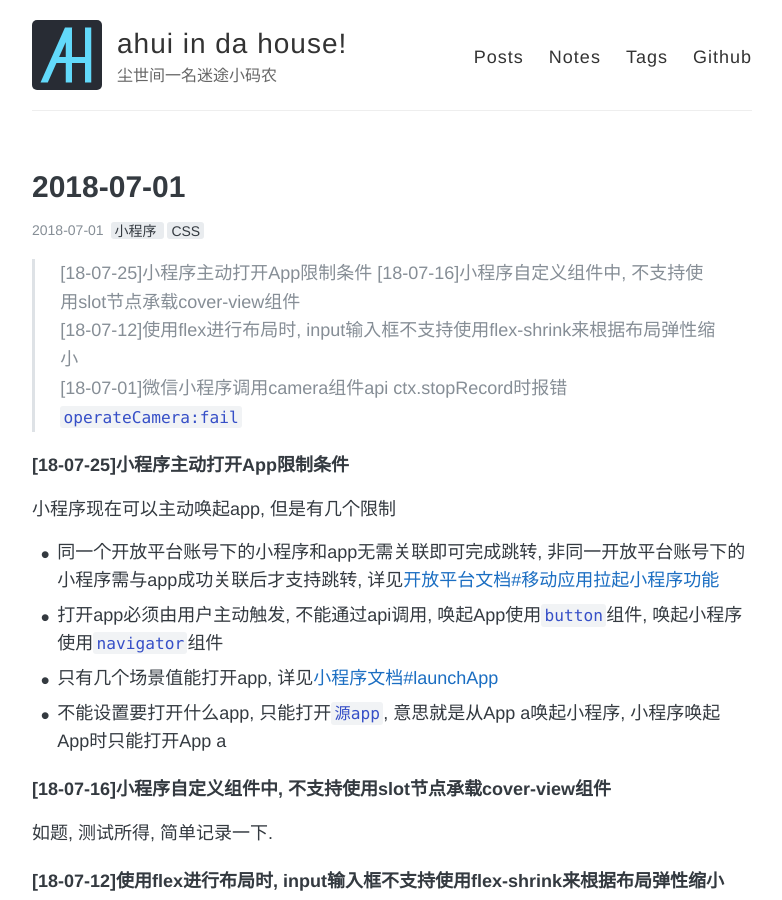
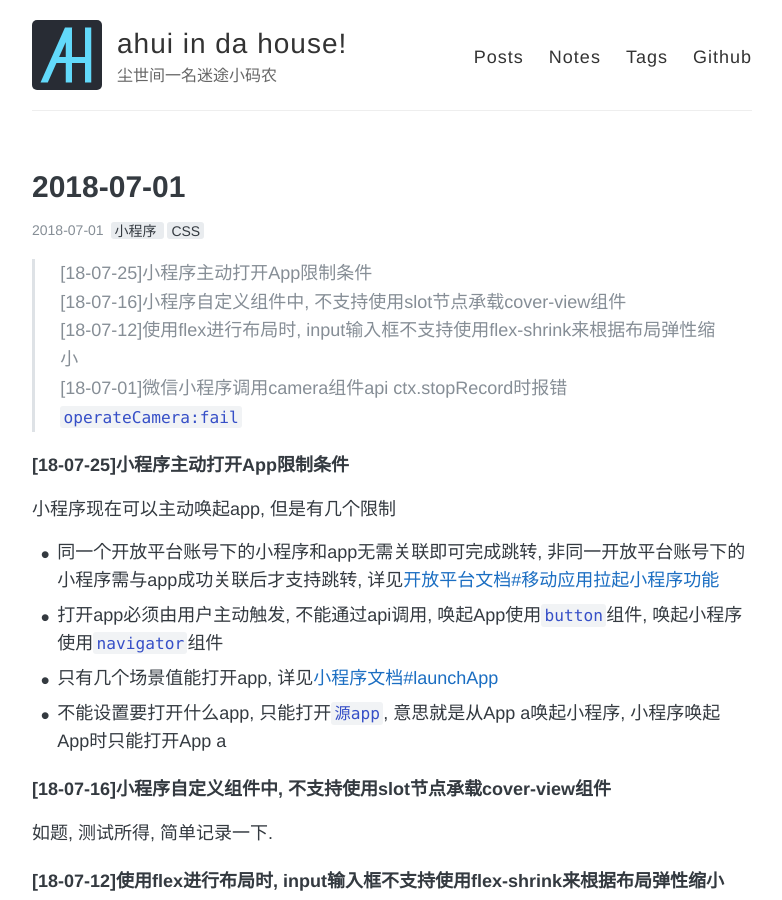
Before and after one commit to funkyLover/blog, a Jekyll site: the page built from notes/_posts/2018-07-01-notes.md, in a window 1280 px wide and 900 px high. Shown: the whole window, without its empty margins (248-1030 px from the left). Built offline with Jekyll 4.4.1, drawn with Linux system fonts in a browser that asks for light colours; comment, search, counter and statistics services are not loaded.

```diff
--- a/notes/_posts/2018-07-01-notes.md
+++ b/notes/_posts/2018-07-01-notes.md
@@ -7,7 +7,7 @@ comments: true
 share: true
 ---
 
-> [18-07-25]小程序主动打开App限制条件
+> [18-07-25]小程序主动打开App限制条件 <br>
 > [18-07-16]小程序自定义组件中, 不支持使用slot节点承载cover-view组件 <br>
 > [18-07-12]使用flex进行布局时, input输入框不支持使用flex-shrink来根据布局弹性缩小 <br>
 > [18-07-01]微信小程序调用camera组件api ctx.stopRecord时报错`operateCamera:fail` <br>
```
